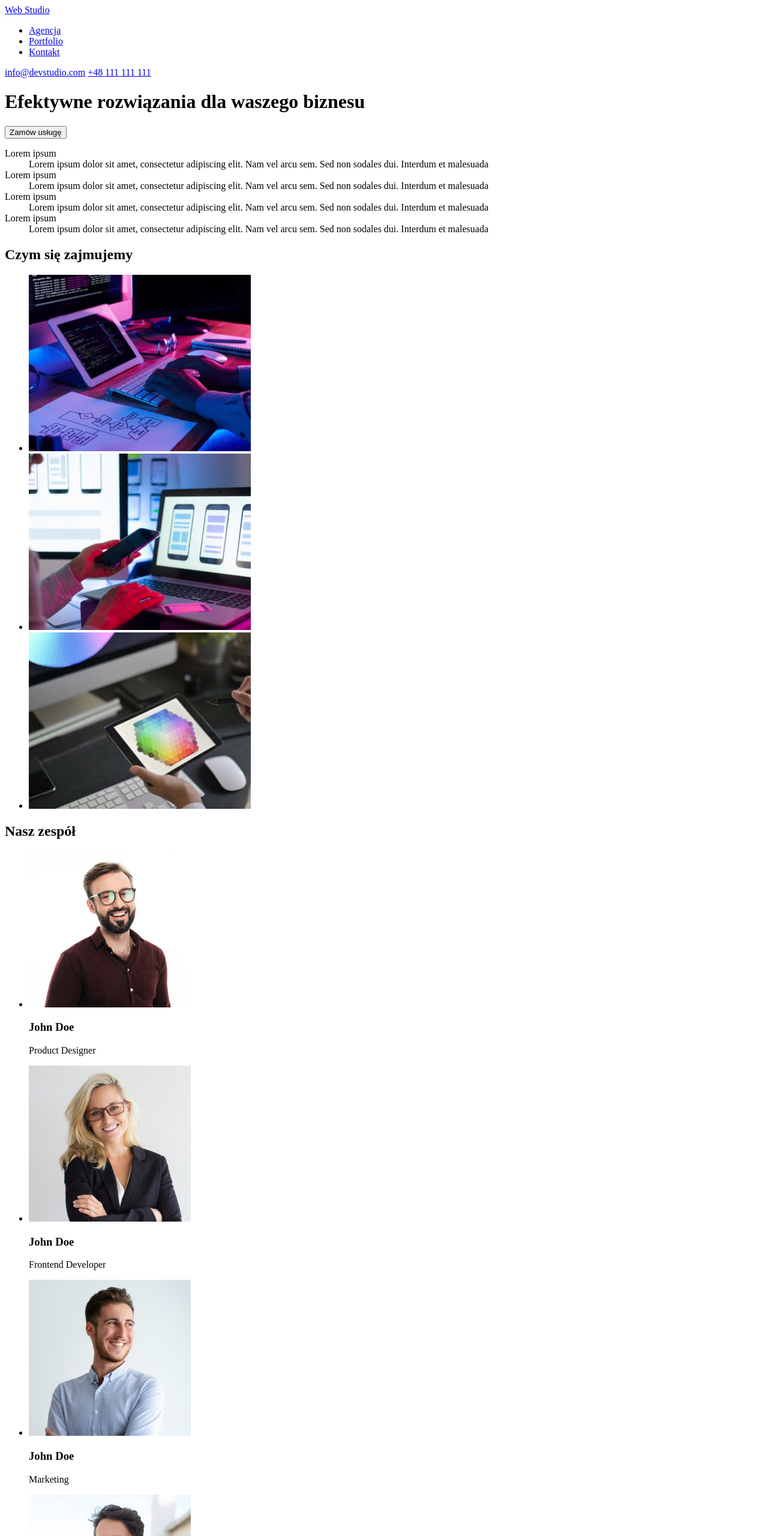
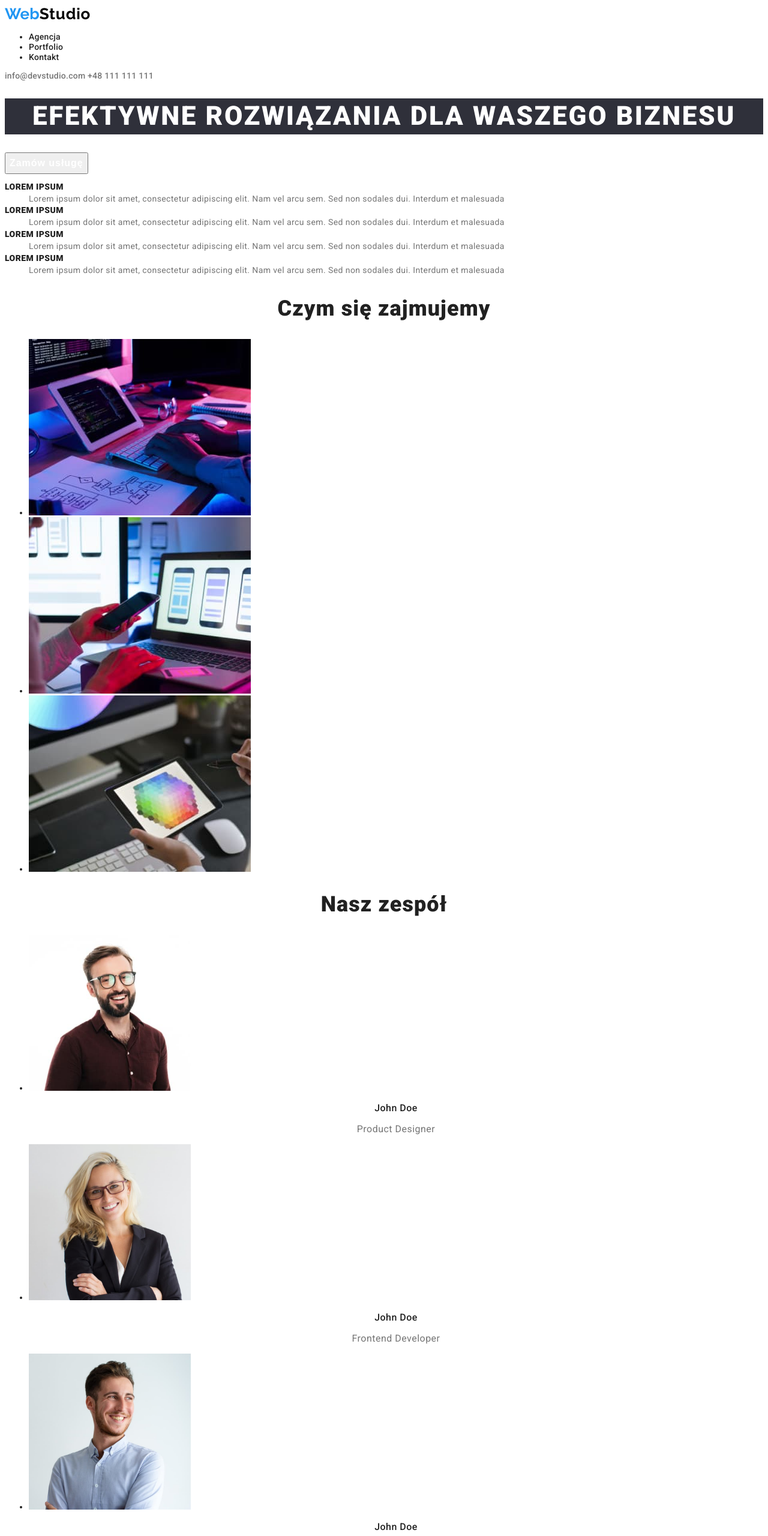
Before and after one commit to weroszymaniak/goit-markup-hw-02, a plain HTML site: page index.html in a window 1280 px wide. Shown: the top 2560 px of the page at 60% size. Drawn offline with Linux system fonts and the light colour scheme.

Commit message:
wprowadzone nowe style

```diff
--- a/css/styles.css
+++ b/css/styles.css
@@ -0,0 +1,146 @@
+
+body{
+    font-family: 'Roboto', serif;
+    font-size: 14px;
+    color:#212121;
+    text-decoration: none;
+}
+a{
+    text-decoration: none;
+    color:#212121
+}
+
+.logo{
+    font-family: 'Raleway';
+    font-size: 26px;
+    font-weight: 400;
+    font-weight: bold;
+    color:#2196F3;
+}
+.studio{
+    font-family: 'Raleway';
+    font-size: 26px;
+    font-weight: 400;
+    color:#000000;
+    text-decoration: none;
+    font-weight: bold;
+    line-height:1.19;
+    letter-spacing: 0.03em;
+}
+
+.navigation .navigation-links{
+    font-weight: 500;
+    line-height: 1.14;
+    letter-spacing: 0.02em;
+
+}
+a:focus {
+    color: #2196F3;
+}
+a:hover{
+    color:  #2196F3;
+}
+.contact{
+    color:#757575;
+    font-weight: 500;
+    line-height: 1.14;
+    letter-spacing: 0.02em;
+}
+.title{
+    font-size:44px;
+    font-weight: 900;
+    color:#FFFFFF;
+    line-height: 1.36;
+    text-align: center;
+    letter-spacing: 0.06em;
+    text-transform: uppercase;
+    background-color: #2F303A;
+}
+.projects{
+    font-weight: 700;
+    font-size: 18px;
+    line-height: 2;
+    letter-spacing: 0.06em;
+}
+.projects-categories{
+    color:#757575;
+    font-size: 16px;
+    line-height: 1.875;
+    letter-spacing: 0.03em;
+}
+.filters{
+    font-size: 16px;
+    font-weight: 500;
+    line-height: 1.63;
+    text-align: center;
+    letter-spacing: 0.03em;
+}
+.filters:hover{
+    font-size: 16px;
+    font-weight: 500;
+    line-height: 1.63;
+    text-align: center;
+    letter-spacing: 0.03em;
+    color: #FFFFFF;
+}
+.filters:focus{
+    font-size: 16px;
+    font-weight: 500;
+    line-height: 1.63;
+    text-align: center;
+    letter-spacing: 0.03em;
+    color: #FFFFFF;
+}
+.place-address{
+    font-weight: 400;
+    line-height: 1.71;
+    letter-spacing: 0.03em;
+    color: #FFFFFF;
+    background: #2F303A;
+}
+.order-button{
+    font-weight: 700;
+    font-size: 16px;
+    line-height: 1.88;
+    display: flex;
+    align-items: center;
+    text-align: center;
+    letter-spacing: 0.06em;
+    color: #FFFFFF;
+}
+.order-button:hover{
+    background: #2196F3;
+}
+.advantages{
+    font-weight: 700;
+    line-height: 1.14;
+    letter-spacing: 0.03em;
+    text-transform: uppercase;
+}
+.advantage-description{
+    line-height: 1.71;
+    letter-spacing: 0.03em;
+    color: #757575;
+}
+.about-us{
+    font-weight: 700;
+    font-size: 36px;
+    line-height: 1.17;
+    text-align: center;
+    letter-spacing: 0.03em;
+}
+.name{
+    font-weight: 500;
+    font-size: 16px;
+    line-height: 1.19;
+    text-align: center;
+    letter-spacing: 0.03em;
+}
+.position{
+    font-weight: 400;
+    font-size: 16px;
+    line-height: 1.19;
+    text-align: center;
+    letter-spacing: 0.03em;
+    color: #757575;
+}
--- a/index.html
+++ b/index.html
@@ -3,43 +3,54 @@
   <head>
     <meta charset="UTF-8" />
     <title>Web Studio</title>
+    <link rel="stylesheet" href="css/styles.css" />
+    <link rel="preconnect" href="https://fonts.googleapis.com" />
+    <link rel="preconnect" href="https://fonts.gstatic.com" crossorigin />
+    <link
+      href="https://fonts.googleapis.com/css2?family=Raleway:wght@700&family=Roboto:ital,wght@0,400;0,500;0,900;1,700&display=swap"
+      rel="stylesheet"
+    />
   </head>
   <body>
     <header>
-      <a href="#">Web Studio</a>
+      <a href="#"
+        ><span class="logo">Web</span><span class="studio">Studio</span></a
+      >
       <nav>
-        <ul>
-          <li><a href="#">Agencja</a></li>
-          <li><a href="#">Portfolio</a></li>
-          <li><a href="#">Kontakt</a></li>
+        <ul class="navigation">
+          <li><a class="navigation-links" href="#">Agencja</a></li>
+          <li>
+            <a class="navigation-links" href="portfolio.html">Portfolio</a>
+          </li>
+          <li><a class="navigation-links" href="#">Kontakt</a></li>
         </ul>
       </nav>
-      <a href="mailto:info@devstudio.com">info@devstudio.com</a>
-      <a href="tel:+48111111111">+48 111 111 111</a>
+      <a class="contact" href="mailto:info@devstudio.com">info@devstudio.com</a>
+      <a class="contact" href="tel:+48111111111">+48 111 111 111</a>
     </header>
     <main>
-      <h1>Efektywne rozwiązania dla waszego biznesu</h1>
-      <button type="button">Zamów usługę</button>
+      <h1 class="title">Efektywne rozwiązania dla waszego biznesu</h1>
+      <button class="order-button" type="button">Zamów usługę</button>
       <!--Nasze atuty-->
       <section>
         <dl>
-          <dt>Lorem ipsum</dt>
-          <dd>
+          <dt class="advantages">Lorem ipsum</dt>
+          <dd class="advantage-description">
             Lorem ipsum dolor sit amet, consectetur adipiscing elit. Nam vel
             arcu sem. Sed non sodales dui. Interdum et malesuada
           </dd>
-          <dt>Lorem ipsum</dt>
-          <dd>
+          <dt class="advantages">Lorem ipsum</dt>
+          <dd class="advantage-description">
             Lorem ipsum dolor sit amet, consectetur adipiscing elit. Nam vel
             arcu sem. Sed non sodales dui. Interdum et malesuada
           </dd>
-          <dt>Lorem ipsum</dt>
-          <dd>
+          <dt class="advantages">Lorem ipsum</dt>
+          <dd class="advantage-description">
             Lorem ipsum dolor sit amet, consectetur adipiscing elit. Nam vel
             arcu sem. Sed non sodales dui. Interdum et malesuada
           </dd>
-          <dt>Lorem ipsum</dt>
-          <dd>
+          <dt class="advantages">Lorem ipsum</dt>
+          <dd class="advantage-description">
             Lorem ipsum dolor sit amet, consectetur adipiscing elit. Nam vel
             arcu sem. Sed non sodales dui. Interdum et malesuada
           </dd>
@@ -47,7 +58,7 @@
       </section>
       <!--Czym się zajmujemy-->
       <section>
-        <h2>Czym się zajmujemy</h2>
+        <h2 class="about-us">Czym się zajmujemy</h2>
         <div>
           <ul>
             <li>
@@ -79,7 +90,7 @@
       </section>
       <!--Nasz zespół-->
       <section>
-        <h2>Nasz zespół</h2>
+        <h2 class="about-us">Nasz zespół</h2>
         <ul>
           <li>
             <img
@@ -88,8 +99,8 @@
               width="270"
               height="260"
             />
-            <h3>John Doe</h3>
-            <p>Product Designer</p>
+            <h3 class="name">John Doe</h3>
+            <p class="position">Product Designer</p>
           </li>
           <li>
             <img
@@ -98,8 +109,8 @@
               width="270"
               height="260"
             />
-            <h3>John Doe</h3>
-            <p>Frontend Developer</p>
+            <h3 class="name">John Doe</h3>
+            <p class="position">Frontend Developer</p>
           </li>
           <li>
             <img
@@ -108,8 +119,8 @@
               width="270"
               height="260"
             />
-            <h3>John Doe</h3>
-            <p>Marketing</p>
+            <h3 class="name">John Doe</h3>
+            <p class="position">Marketing</p>
           </li>
           <li>
             <img
@@ -118,18 +129,20 @@
               width="270"
               height="260"
             />
-            <h3>John Doe</h3>
-            <p>UI Designer</p>
+            <h3 class="name">John Doe</h3>
+            <p class="position">UI Designer</p>
           </li>
         </ul>
       </section>
     </main>
     <footer>
-      <a href="#">Web Studio</a>
+      <a href="#"
+        ><span class="logo">Web</span><span class="studio">Studio</span></a
+      >
       <address>
-        <p>m. Warszawa, Aleje Jerozolimskie 21</p>
-        <p>info@example.com</p>
-        <p>+48 111 111 111</p>
+        <p class="place-address">m. Warszawa, Aleje Jerozolimskie 21</p>
+        <p class="contact">info@example.com</p>
+        <p class="contact">+48 111 111 111</p>
       </address>
     </footer>
   </body>
```
Also changed, not shown: portfolio.html (+108 -28 lines).
